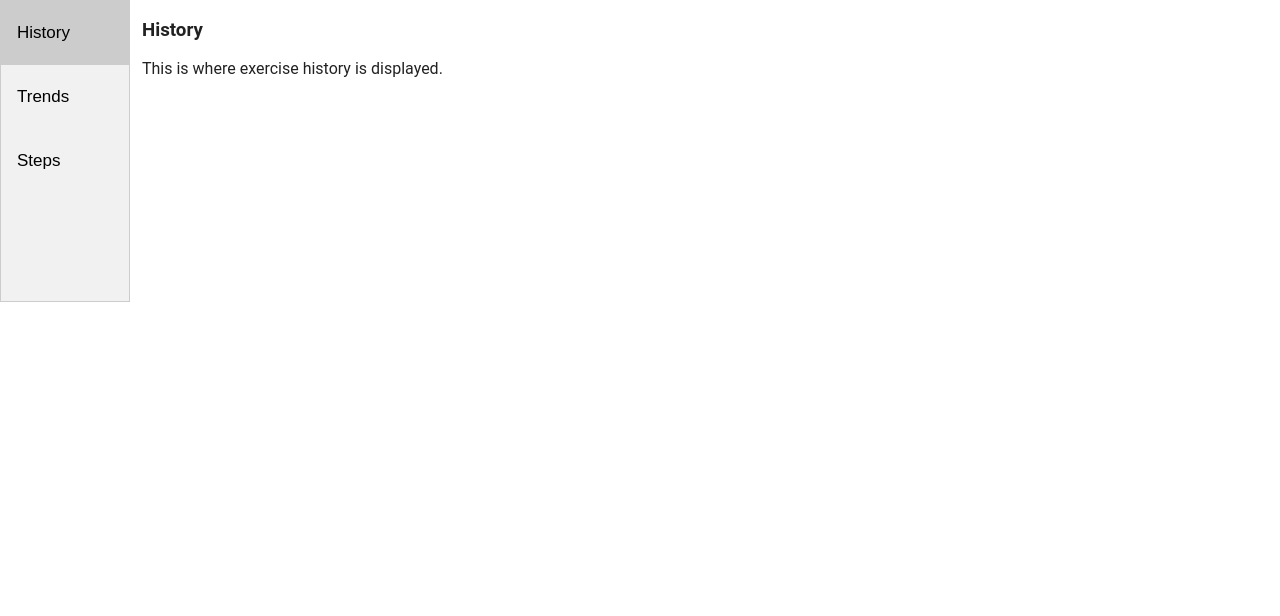
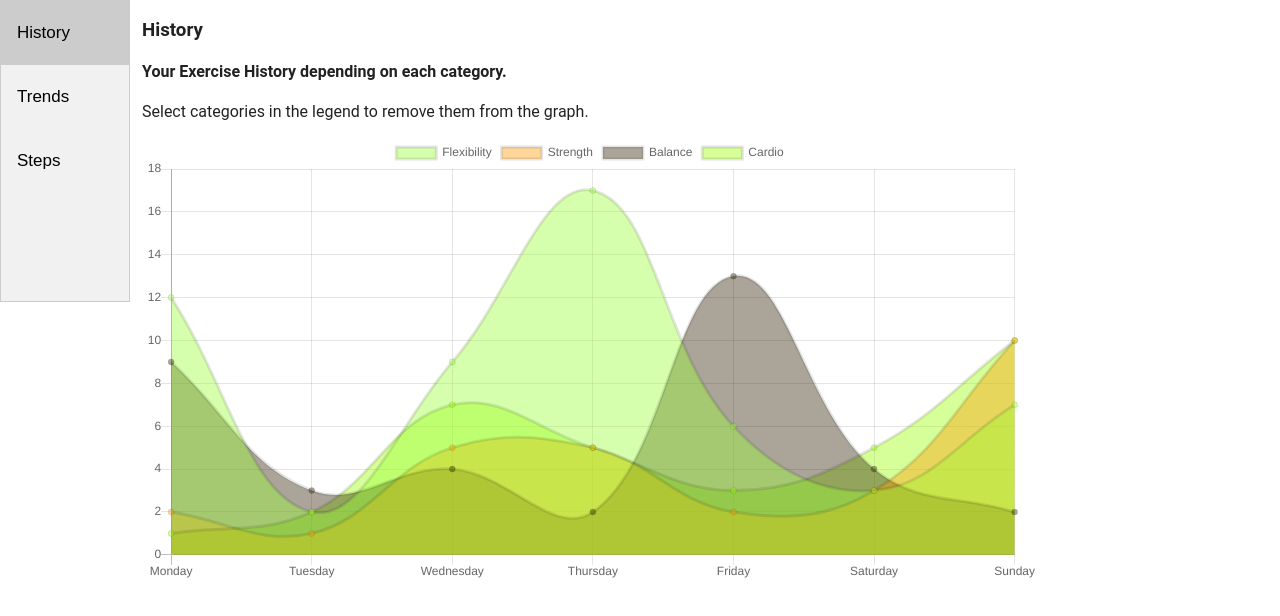
Before and after one commit to Spenny1068/PD-PAL, a plain HTML site: page Website/public/userDisplay/index.html in a window 1280 px wide. Shown: the part 122-738 px from the top of the page. Drawn offline with nearby package versions, Linux system fonts and the light colour scheme; some packages are replaced by stand-ins of ours.

Commit message:
Configure graphs for three tabs

```diff
--- a/Website/public/js/chart_config.js
+++ b/Website/public/js/chart_config.js
@@ -1,26 +1,77 @@
+//SRC: https://tobiasahlin.com/blog/chartjs-charts-to-get-you-started/
+//Library: https://www.chartjs.org/samples/latest/
+
+
+var ctx = document.getElementById('exHis').getContext('2d');
+var myChart = new Chart(ctx, {
+  type: 'line',
+  data: {
+    labels: ['Monday', 'Tuesday', 'Wednesday', 'Thursday', 'Friday', 'Saturday', 'Sunday'],
+    datasets: [{
+      label: 'Flexibility',
+      data: [12, 2, 9, 17, 6, 3, 7],
+      backgroundColor: "rgba(153,255,51,0.4)"
+    }, {
+      label: 'Strength',
+      data: [2, 1, 5, 5, 2, 3, 10],
+      backgroundColor: "rgba(255,153,0,0.4)"
+    }, {
+      label: 'Balance',
+      data: [9, 3, 4, 2, 13, 4, 2],
+      backgroundColor: "rgba(45,32,0,0.4)"
+    }, {
+      label: 'Cardio',
+      data: [1, 2, 7, 5, 3, 5, 10],
+      backgroundColor: "rgba(153,255,0,0.4)"
+    }]
+  }
+});
+
+
+new Chart(document.getElementById("trendsChart"), {
+    type: 'pie',
+    data: {
+      labels: ["Flexibility", "Strength", "Cardio", "Balance"],
+      datasets: [{
+        label: "Number of Exercise",
+        backgroundColor: ["#3e95cd", "#8e5ea2","#3cba9f","#e8c3b9"],
+        data: [2478,5267,734,784]
+      }]
+    },
+    options: {
+      title: {
+				responsive: true,
+				maintainAspectRatio: false,
+        display: true,
+        text: 'Percentage of Exercises Done by Category'
+      }
+    }
+});
 
 
 
-
-var ctx = document.getElementById('myChart');
-
+var ctx = document.getElementById('stepCountChart');
+//ctx.canvas.width = 300;
+//ctx.canvas.height = 300;
 new Chart((ctx), {
     type: 'bar',
     data: {
-      labels: ["Africa", "Asia", "Europe", "Latin America", "North America"],
+      labels: ["Monday", "Tuesday", "Wednesday", "Thursday", "Friday","Saturday","Sunday"],
       datasets: [
         {
-          label: "Population (millions)",
-          backgroundColor: ["#3e95cd", "#8e5ea2","#3cba9f","#e8c3b9","#c45850"],
-          data: [2478,5267,734,784,433]
+          label: "Steps taken",
+          backgroundColor: ["#3e95cd", "#8e5ea2","#3cba9f","#e8c3b9","#c45850","#B22222","#32CD32"],
+          data: [2478,3267,2134,7384,4433,1221,900]
         }
       ]
     },
     options: {
+			responsive: true,
+			maintainAspectRatio: false,
       legend: { display: false },
       title: {
         display: true,
-        text: 'Predicted world population (millions) in 2050'
+        text: 'Step Counter over the past Week!'
       }
     }
 });
--- a/Website/public/userDisplay/index.html
+++ b/Website/public/userDisplay/index.html
@@ -42,18 +42,21 @@
 
 		<div id="History" class="tabcontent">
 			<h3>History</h3>
-			<p> This is where exercise history is displayed.</p>
+			<h4> Your Exercise History depending on each category.</h4>
+			<p>Select categories in the legend to remove them from the graph.</p>
+			<canvas id="exHis"> </canvas>
 		</div>
 
 		<div id="Trends" class="tabcontent">
 			<h3>Trends</h3>
-			<p>This is where exercise trends are displayed.</p>
+			<p>Your Trends for the past 7 days!</p>
+			<canvas id="trendsChart" width="800" height="450"></canvas>
 		</div>
 
 		<div id="Steps" class="tabcontent">
 			<h3>Steps</h3>
 			<p>These are the steps that you have taken over the past week!</p>
-			<canvas id="myChart" width="400" height="400"></canvas>
+			<canvas id="stepCountChart" height=200 width=200></canvas>
 		</div>
 		<script>
 			// Get the element with id="defaultOpen" and click on it
```
